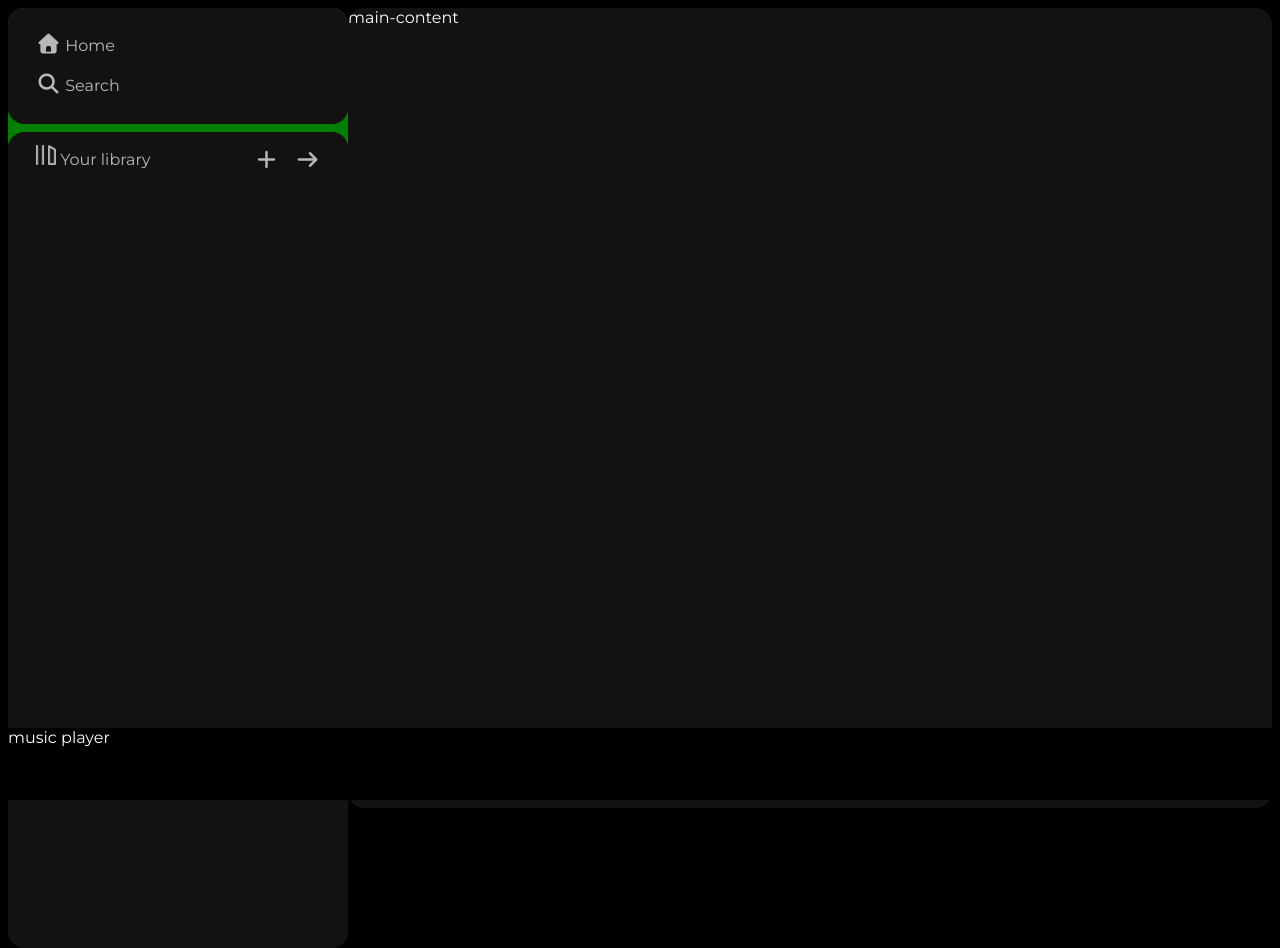
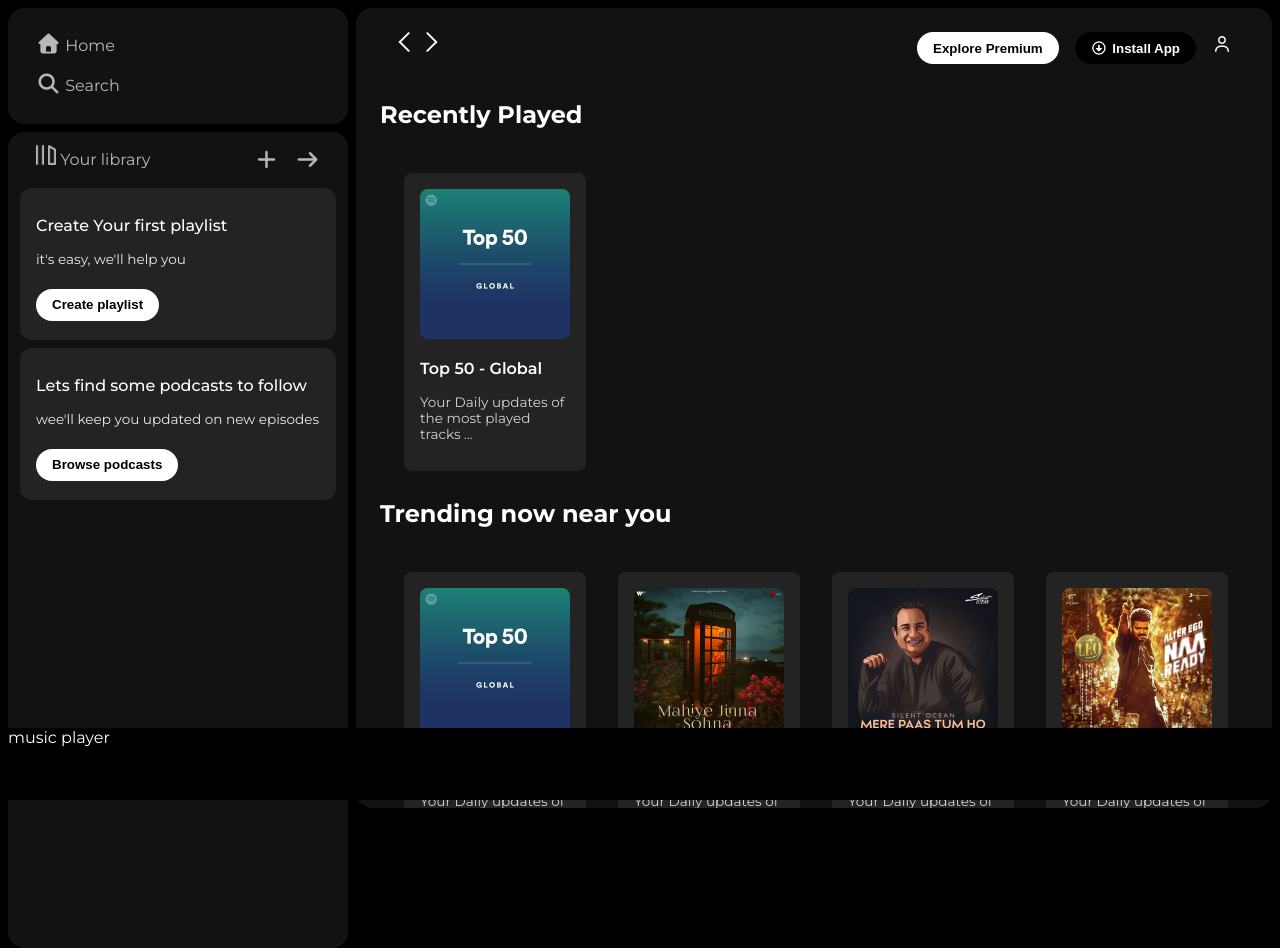
Before and after one commit to Mrabhi0629/SpotifyClone, a plain HTML site: page index.html in a window 1280 px wide. Drawn offline with Linux system fonts and the light colour scheme.

Commit message:
create main-content

```diff
--- a/index.html
+++ b/index.html
@@ -1,16 +1,25 @@
 <!DOCTYPE html>
 <html lang="en">
   <head>
-    <meta charset="UTF-8">
-    <meta name="viewport" content="width=device-width, initial-scale=1.0">
+    <meta charset="UTF-8" />
+    <meta name="viewport" content="width=device-width, initial-scale=1.0" />
     <title>Spotify-Web player : Music for every one</title>
-    <link rel="stylesheet" href="/style.css">
-    <link rel="stylesheet" href="https://cdnjs.cloudflare.com/ajax/libs/font-awesome/7.0.1/css/all.min.css" integrity="sha512-2SwdPD6INVrV/lHTZbO2nodKhrnDdJK9/kg2XD1r9uGqPo1cUbujc+IYdlYdEErWNu69gVcYgdxlmVmzTWnetw==" crossorigin="anonymous" referrerpolicy="no-referrer" />
-<link rel="icon" href="./assets/logo.png">
+    <link rel="stylesheet" href="/style.css" />
+    <link
+      rel="stylesheet"
+      href="https://cdnjs.cloudflare.com/ajax/libs/font-awesome/7.0.1/css/all.min.css"
+      integrity="sha512-2SwdPD6INVrV/lHTZbO2nodKhrnDdJK9/kg2XD1r9uGqPo1cUbujc+IYdlYdEErWNu69gVcYgdxlmVmzTWnetw=="
+      crossorigin="anonymous"
+      referrerpolicy="no-referrer"
+    />
+    <link rel="icon" href="./assets/logo.png" />
     <!-- google font -->
- <link rel="preconnect" href="https://fonts.googleapis.com">
-<link rel="preconnect" href="https://fonts.gstatic.com" crossorigin>
-<link href="https://fonts.googleapis.com/css2?family=Montserrat:ital,wght@0,100..900;1,100..900&display=swap" rel="stylesheet">
+    <link rel="preconnect" href="https://fonts.googleapis.com" />
+    <link rel="preconnect" href="https://fonts.gstatic.com" crossorigin />
+    <link
+      href="https://fonts.googleapis.com/css2?family=Montserrat:ital,wght@0,100..900;1,100..900&display=swap"
+      rel="stylesheet"
+    />
   </head>
   <body>
     <div class="main">
@@ -28,7 +37,7 @@
         <div class="library">
           <div class="option">
             <div class="lib-option nav-option">
-                        <img src="./assets/library_icon.png" alt="lib-logo">
+              <img src="./assets/library_icon.png" alt="lib-logo" />
               <a href="#">Your library</a>
             </div>
             <div class="icons">
@@ -36,10 +45,94 @@
               <i class="fa-solid fa-arrow-right"></i>
             </div>
           </div>
-                <div class="boxes"></div>
+          <div class="lib-box">
+            <div class="box">
+              <p class="box-p1">Create Your first playlist</p>
+              <p class="box-p2">it's easy, we'll help you</p>
+              <button class="badge">Create playlist</button>
+            </div>
+
+            <div class="box">
+              <p class="box-p1">Lets find some podcasts to follow</p>
+              <p class="box-p2">wee'll keep you updated on new episodes</p>
+              <button class="badge">Browse podcasts</button>
             </div>
           </div>
-        <div class="main-content">main-content</div>
+        </div>
+      </div>
+      <div class="main-content">
+        <div class="sticky-nav">
+          <div class="sticky-nav-icons">
+            <img src="./assets/backward_icon.png" alt="" />
+            <img src="./assets/forward_icon.png" alt="" class="hide" />
+          </div>
+          <div class="sticky-nav-options">
+            <button class="badge nav-item hide">Explore Premium</button>
+            <button class="badge nav-item dark-badge">
+              <i class="fa-regular fa-circle-down " style="margin-right: 5px;"></i>Install App
+            </button>
+            <i class="fa-regular fa-user nav-item "></i>
+          </div>
+        </div>
+
+          <h2>Recently Played</h2>
+          <div class="cards-container">
+            <div class="card">
+              <img src="assets/card1img.jpeg" alt="" class="card-img">
+              <p class="card-title">Top 50 - Global</p>
+              <p class="card-info">Your Daily updates of the most played tracks ...</p>
+            </div>
+          </div>
+
+           <h2>Trending now near you</h2>
+          <div class="cards-container">
+            <div class="card">
+              <img src="assets/card1img.jpeg" alt="" class="card-img">
+              <p class="card-title">Top 50 - Global</p>
+              <p class="card-info">Your Daily updates of the most played tracks ...</p>
+            </div>
+             <div class="card">
+              <img src="assets/card2img.jpeg" alt="" class="card-img">
+              <p class="card-title">Top 50 - Global</p>
+              <p class="card-info">Your Daily updates of the most played tracks ...</p>
+            </div>
+             <div class="card">
+              <img src="assets/card3img.jpeg" alt="" class="card-img">
+              <p class="card-title">Top 50 - Global</p>
+              <p class="card-info">Your Daily updates of the most played tracks ...</p>
+            </div>
+             <div class="card">
+              <img src="assets/card4img.jpeg" alt="" class="card-img">
+              <p class="card-title">Top 50 - Global</p>
+              <p class="card-info">Your Daily updates of the most played tracks ...</p>
+            </div>
+
+          </div>
+
+           <h2>Featured Charts</h2>
+          <div class="cards-container">
+            <div class="card">
+              <img src="assets/card5img.jpeg" alt="" class="card-img">
+              <p class="card-title">Top 50 - Global</p>
+              <p class="card-info">Your Daily updates of the most played tracks ...</p>
+            </div>
+             <div class="card">
+              <img src="assets/card6img.jpeg" alt="" class="card-img">
+              <p class="card-title">Top 50 - Global</p>
+              <p class="card-info">Your Daily updates of the most played tracks ...</p>
+            </div>
+             <div class="card">
+              <img src="assets/card1img.jpeg" alt="" class="card-img">
+              <p class="card-title">Top 50 - Global</p>
+              <p class="card-info">Your Daily updates of the most played tracks ...</p>
+            </div>
+          </div>
+          <div class="footer">
+            <div class="line"></div>
+          </div>
+
+
+      </div>
       <div class="music-player">music player</div>
     </div>
   </body>
--- a/style.css
+++ b/style.css
@@ -9,13 +9,14 @@
 .main {
     display: flex;
     height: 100vh;
-    margin: 0.5rem;
+    padding: 0.5rem;/
 }
 
 .sidebar{
-   background-color: green;
+   background-color: #000;
    width: 340px;
    border-radius: 1rem;
+   margin-right: 0.5rem;
 
 }
 
@@ -24,6 +25,7 @@
     flex: 1;
     border-radius: 1rem;
     overflow: auto;
+    padding: 0 1.5rem 0 1.5rem;
 }
 
 .music-player{
@@ -98,3 +100,113 @@
 .icons i:hover{
     opacity: 1;
 }
+
+.box{
+    background-color: #232323;
+    height: 8rem;
+    border-radius: 0.75rem;
+    margin: 0.5rem 0 0.5rem 0;
+    padding: 0.75rem 1rem;
+}
+
+.box-p1{
+    font-size: 1rem ;
+    font-weight: 500;
+}
+
+.box-p2{
+    font-size: 0.85rem;
+    opacity: 0.9;
+}
+
+.badge{
+    background-color: #fff;
+    border: none;
+    border-radius: 100px;
+    padding: 0.25rem 1rem;
+    font-weight: 700;
+    margin-top: 0.5rem;
+    height: 2rem;
+    width: fit-content;
+}
+
+.dark-badge{
+    background-color: #000;
+    color: white;
+}
+
+.sticky-nav{
+    position: sticky;
+    top: 0;
+    background-color: #121212;
+    display: flex;
+    justify-content: space-between;
+    align-items: center;
+    padding: 1rem 0 1rem 0;
+    z-index: 1;
+}
+
+.sticky-nav-icons {
+margin-left: 0.75rem;
+
+}
+
+.sticky-nav-options{
+    display: flex;
+    justify-content: center;
+    align-items: center;
+
+}
+
+
+.nav-item {
+    margin-right: 1rem;
+}
+
+@media (max-width: 1000px){
+    .hide{
+        display: none;
+    }
+}
+
+.card {
+    background-color: #232323;
+    width: 150px;
+    border-radius: 0.5rem;
+    padding: 1rem;
+    margin: 0.5rem;
+    margin-left: 1.5rem;
+    margin-top: 1.5rem;
+}
+
+.cards-container{
+    display: flex;
+    flex-wrap: wrap
+}
+
+.card-img{
+    width: 100%;
+    border-radius: 0.5rem;
+
+}
+.card-title{
+    font-weight: 600;
+}
+.card-info{
+    font-size: 0.85rem;
+    opacity: 0.8;
+}
+
+.footer{
+    height: 300px;
+    display: flex;
+    align-items: center;
+    justify-content: center;
+}
+
+.line{
+    width: 90%;
+    height: 30%;
+    border-top: 1px solid white;
+    opacity: 0.4;
+}
```
Lines whose indentation alone changed are shown as unchanged.
